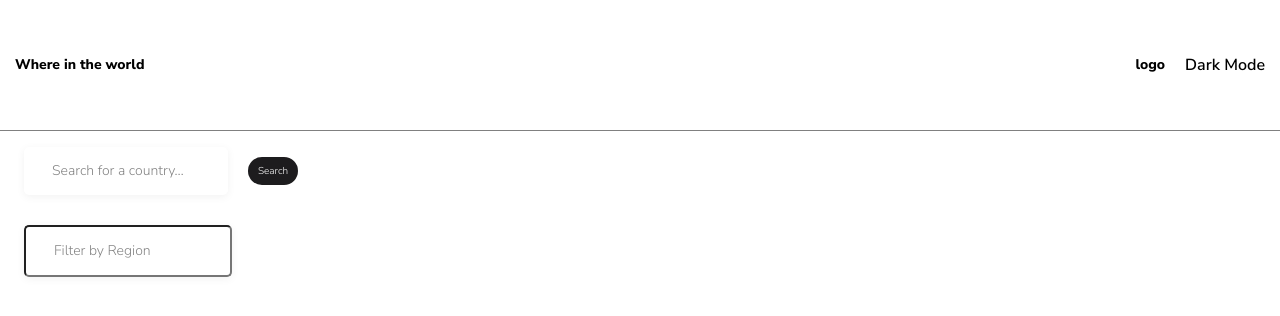
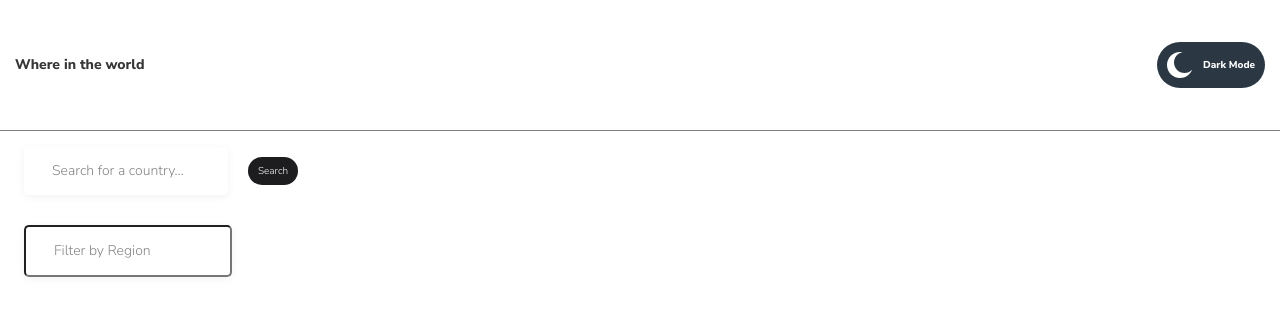
Before and after one commit to Muqorrobin22/country-api, a React (Create React App) app: page / in a window 1280 px wide. Shown: the top 316 px of the page. Built offline with nearby package versions, Linux system fonts and the light colour scheme.

Commit message:
add dark mode and light mode

```diff
--- a/src/App.js
+++ b/src/App.js
@@ -1,21 +1,8 @@
 import "./App.css";
-import { useRef } from "react";
 import Header from "./components/header/Header";
 import Main from "./components/main/Main";
 
 function App() {
-  const inputRef = useRef();
-
-  function fecthData() {
-    const InputValue = inputRef.current.value;
-    fetch(`https://restcountries.com/v3.1/name/${InputValue}`)
-      .then((response) => response.json())
-      .then((data) => {
-        console.log(data);
-        return data;
-      });
-  }
-
   return (
     <div className="app">
       <Header />
--- /dev/null
+++ b/src/components/GlobalStyles.js
@@ -0,0 +1,12 @@
+import { createGlobalStyle } from "styled-components";
+export const GlobalStyles = createGlobalStyle`
+  body {
+    background: ${({ theme }) => theme.body};
+    color: ${({ theme }) => theme.text};
+    input {
+      background: ${({ theme }) => theme.input};
+      color: ${({ theme }) => theme.inputWhite};
+    }
+    transition: all 0.50s linear;
+  }
+  `;
--- /dev/null
+++ b/src/components/Theme.js
@@ -0,0 +1,14 @@
+export const lightTheme = {
+  body: "#FFF",
+  text: "#363537",
+  toggleBorder: "#FFF",
+  background: "#363537",
+};
+export const darkTheme = {
+  body: "#202C36",
+  input: "#2B3844",
+  inputWhite: "white",
+  text: "#FAFAFA",
+  toggleBorder: "#6B8096",
+  background: "#999",
+};
--- a/src/components/header/Header.js
+++ b/src/components/header/Header.js
@@ -1,15 +1,31 @@
-import React from "react";
+import React, { useState } from "react";
 import styled from "styled-components";
+import { ThemeProvider } from "styled-components";
+import { GlobalStyles } from "../GlobalStyles";
+import { lightTheme, darkTheme } from "../Theme";
+import { ReactComponent as Moon } from "../../assets/icon-moon.svg";
+import { ReactComponent as Sun } from "../../assets/icon-sun.svg";
 
 function Header() {
+  const [theme, setTheme] = useState("light");
+  const themeToggler = () => {
+    theme === "light" ? setTheme("dark") : setTheme("light");
+  };
   return (
-    <HeaderWrap>
+    <ThemeProvider theme={theme === "light" ? lightTheme : darkTheme}>
+      <GlobalStyles />
+      <HeaderWrap theme={theme}>
         <h1>Where in the world</h1>
         <div className="logo">
-        <h1>logo</h1>
-        <h2>Dark Mode</h2>
+          {theme === "light" ? (
+            <Moon onClick={themeToggler} />
+          ) : (
+            <Sun onClick={themeToggler} />
+          )}
+          <h2>{theme === "light" ? "Dark " : "Light "} Mode</h2>
         </div>
       </HeaderWrap>
+    </ThemeProvider>
   );
 }
 
@@ -30,13 +46,19 @@ const HeaderWrap = styled.header`
   .logo {
     display: flex;
     align-items: center;
-    h2 {
+    background-color: #2b3844;
+    padding: 0.4rem 1rem;
+    border-radius: 30px;
+    color: white;
     margin-left: 2rem;
     font-family: Nunito Sans;
     font-style: normal;
     font-weight: 600;
     font-size: 16px;
     line-height: 22px;
+    h2 {
+      font-size: 10px;
+      margin-left: 1rem;
     }
   }
 
@@ -47,9 +69,11 @@ const HeaderWrap = styled.header`
       line-height: 33px;
     }
     .logo {
+      border-radius: 40px;
+      padding: 1rem 2rem;
       h2 {
         margin-left: 2rem;
-        font-size: 12px;
+        font-size: 15px;
       }
     }
   }
--- a/src/components/main/Main.js
+++ b/src/components/main/Main.js
@@ -1,13 +1,14 @@
 import { useRef, useState } from "react";
 import styled from "styled-components";
 import Card from "../card/Card";
-import images from "../../assets/jermany.png";
 
 function Main() {
   const [country, setCountry] = useState([]);
+
   const inputRef = useRef();
 
-  function fecthData() {
+  function fecthData(e) {
+    e.preventDefault();
     const InputValue = inputRef.current.value;
     fetch(`https://restcountries.com/v3.1/name/${InputValue}`)
       .then((response) => response.json())
@@ -31,11 +32,13 @@ function Main() {
     <MainWrap>
       <div className="inputs">
         <div className="type-text">
-          <input
-            type="text"
-            placeholder="Search for a country…"
-            ref={inputRef}
-          />
+          <form onSubmit={fecthData}>
+            <input
+              type="text"
+              placeholder="Search for a country…"
+              ref={inputRef}
+            />
+          </form>
           <button onClick={fecthData}>Search</button>
         </div>
         <div className="type-select">
```
Also changed, not shown: src/assets/icon-moon.svg (added), src/assets/icon-sun.svg (added). Lines whose indentation alone changed are shown as unchanged.
